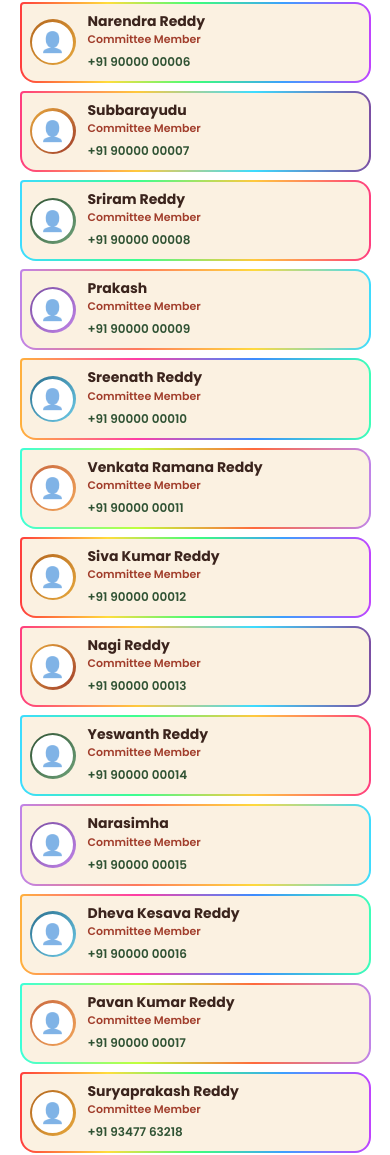
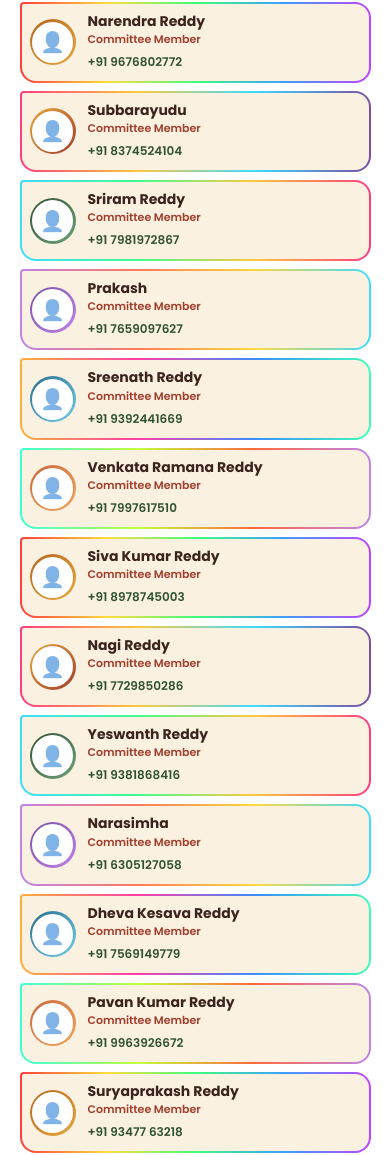
Before and after one commit to suryareddytadipatri/tmc-ganesh-union-app, a website: page public/index.html in a window 390 px wide. Shown: the part 2081-3236 px from the top of the page. Drawn offline with Linux system fonts and the light colour scheme; no server answers; a web font is replaced by a local one.

Commit message:
Update committee member phone numbers

```diff
--- a/public/index.html
+++ b/public/index.html
@@ -560,7 +560,7 @@
           <div class="member-info">
             <div class="member-name">Sasidhar Reddy</div>
             <div class="member-role">Committee Member</div>
-            <a class="member-phone" href="tel:+919000000002">+91 90000 00002</a>
+            <a class="member-phone" href="tel:+919000000002">+91 9703351740</a>
           </div>
         </div>
 
@@ -608,7 +608,7 @@
           <div class="member-info">
             <div class="member-name">Narendra Reddy</div>
             <div class="member-role">Committee Member</div>
-            <a class="member-phone" href="tel:+919000000006">+91 90000 00006</a>
+            <a class="member-phone" href="tel:+919000000006">+91 9676802772</a>
           </div>
         </div>
 
@@ -620,7 +620,7 @@
           <div class="member-info">
             <div class="member-name">Subbarayudu</div>
             <div class="member-role">Committee Member</div>
-            <a class="member-phone" href="tel:+919000000007">+91 90000 00007</a>
+            <a class="member-phone" href="tel:+919000000007">+91 8374524104</a>
           </div>
         </div>
 
@@ -632,7 +632,7 @@
           <div class="member-info">
             <div class="member-name">Sriram Reddy</div>
             <div class="member-role">Committee Member</div>
-            <a class="member-phone" href="tel:+919000000008">+91 90000 00008</a>
+            <a class="member-phone" href="tel:+919000000008">+91 7981972867</a>
           </div>
         </div>
 
@@ -644,7 +644,7 @@
           <div class="member-info">
             <div class="member-name">Prakash</div>
             <div class="member-role">Committee Member</div>
-            <a class="member-phone" href="tel:+919000000009">+91 90000 00009</a>
+            <a class="member-phone" href="tel:+919000000009">+91 7659097627</a>
           </div>
         </div>
 
@@ -656,7 +656,7 @@
           <div class="member-info">
             <div class="member-name">Sreenath Reddy</div>
             <div class="member-role">Committee Member</div>
-            <a class="member-phone" href="tel:+919000000010">+91 90000 00010</a>
+            <a class="member-phone" href="tel:+919000000010">+91 9392441669</a>
           </div>
         </div>
 
@@ -668,7 +668,7 @@
           <div class="member-info">
             <div class="member-name">Venkata Ramana Reddy</div>
             <div class="member-role">Committee Member</div>
-            <a class="member-phone" href="tel:+919000000011">+91 90000 00011</a>
+            <a class="member-phone" href="tel:+919000000011">+91 7997617510</a>
           </div>
         </div>
 
@@ -680,7 +680,7 @@
           <div class="member-info">
             <div class="member-name">Siva Kumar Reddy</div>
             <div class="member-role">Committee Member</div>
-            <a class="member-phone" href="tel:+919000000012">+91 90000 00012</a>
+            <a class="member-phone" href="tel:+919000000012">+91 8978745003</a>
           </div>
         </div>
 
@@ -692,7 +692,7 @@
           <div class="member-info">
             <div class="member-name">Nagi Reddy</div>
             <div class="member-role">Committee Member</div>
-            <a class="member-phone" href="tel:+919000000013">+91 90000 00013</a>
+            <a class="member-phone" href="tel:+919000000013">+91 7729850286</a>
           </div>
         </div>
 
@@ -704,7 +704,7 @@
           <div class="member-info">
             <div class="member-name">Yeswanth Reddy</div>
             <div class="member-role">Committee Member</div>
-            <a class="member-phone" href="tel:+919000000014">+91 90000 00014</a>
+            <a class="member-phone" href="tel:+919000000014">+91 9381868416</a>
           </div>
         </div>
 
@@ -716,7 +716,7 @@
           <div class="member-info">
             <div class="member-name">Narasimha</div>
             <div class="member-role">Committee Member</div>
-            <a class="member-phone" href="tel:+919000000015">+91 90000 00015</a>
+            <a class="member-phone" href="tel:+919000000015">+91 6305127058</a>
           </div>
         </div>
 
@@ -728,7 +728,7 @@
           <div class="member-info">
             <div class="member-name">Dheva Kesava Reddy</div>
             <div class="member-role">Committee Member</div>
-            <a class="member-phone" href="tel:+919000000016">+91 90000 00016</a>
+            <a class="member-phone" href="tel:+919000000016">+91 7569149779</a>
           </div>
         </div>
 
@@ -740,7 +740,7 @@
           <div class="member-info">
             <div class="member-name">Pavan Kumar Reddy</div>
             <div class="member-role">Committee Member</div>
-            <a class="member-phone" href="tel:+919000000017">+91 90000 00017</a>
+            <a class="member-phone" href="tel:+919000000017">+91 9963926672</a>
           </div>
         </div>
 
```
